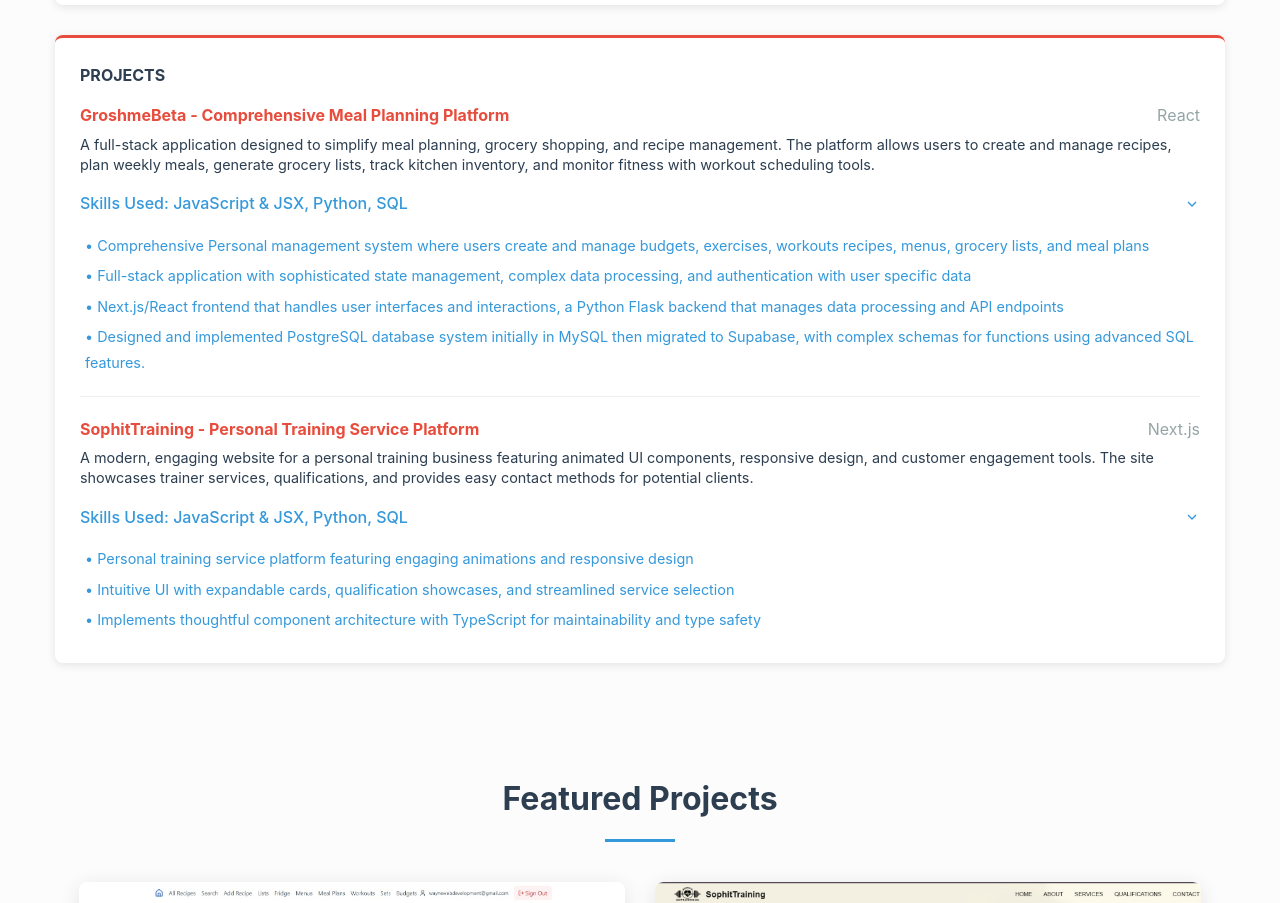
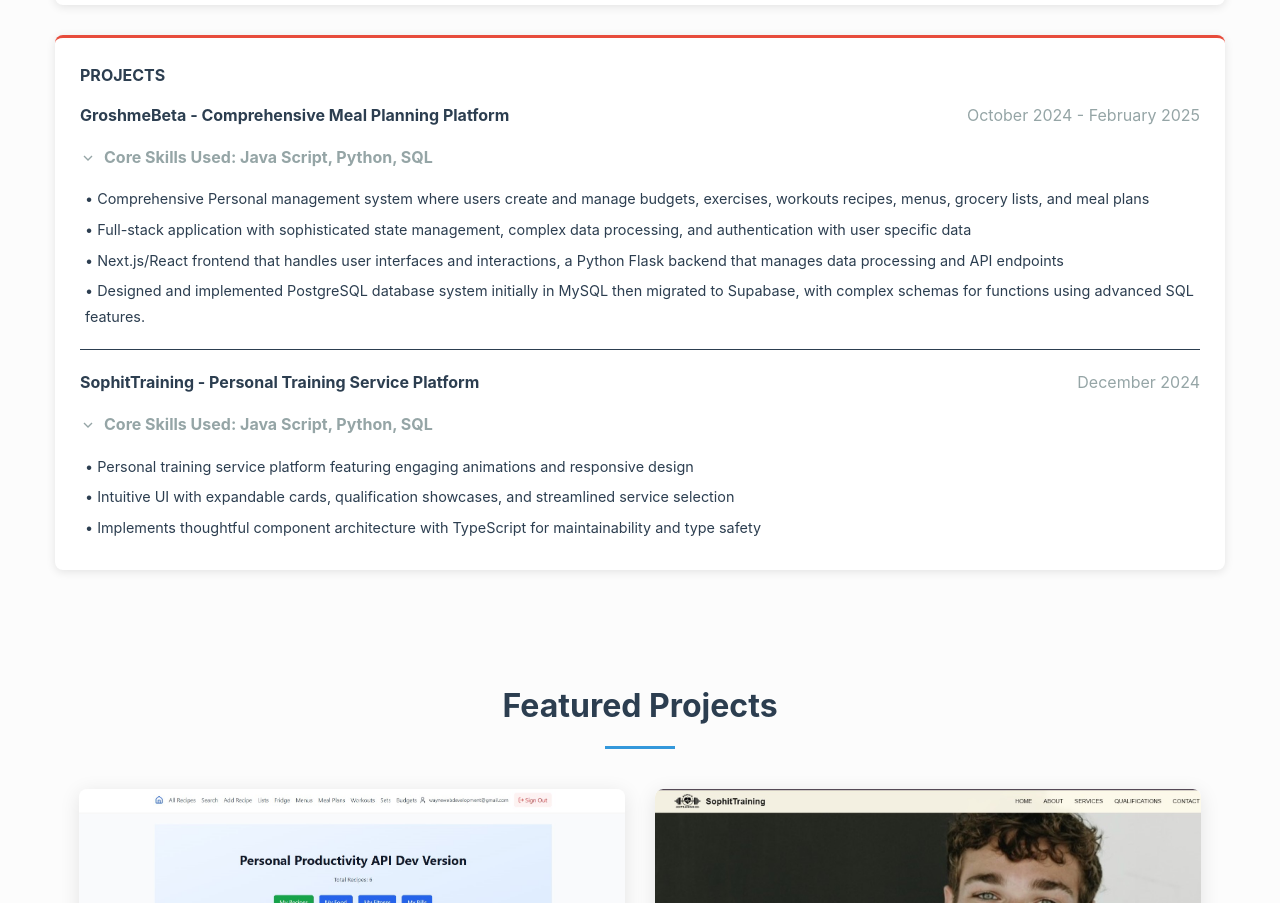
Before and after one commit to maxwell903/WayneWebDev, an Angular app: page / in a window 1280 px wide. Shown: the part 1155-2058 px from the top of the page. Built offline with nearby package versions, Linux system fonts and the light colour scheme.

Commit message:
amazing projects for groshme, working on sophit

```diff
--- a/src/app/components/projects-summary/projects-summary.component.css
+++ b/src/app/components/projects-summary/projects-summary.component.css
@@ -26,7 +26,7 @@
   .project-entry {
     margin-bottom: 20px;
     padding-bottom: 15px;
-    border-bottom: 1px solid var(--light-gray, #ecf0f1);
+    border-bottom: 1px solid var(--secondary, #2c3e50);
   }
 
   .project-entry:last-child {
@@ -43,7 +43,7 @@
 
   .project-name {
     font-weight: bold;
-    color: var(--accent, #e74c3c);
+    color: var(--secondary, #2c3e50);
   }
 
   .project-type {
@@ -82,14 +82,14 @@
   }
 
   .technology-list a {
-    color: var(--primary, #3498db);
+    color: var(--dark, #2c3e50);
     text-decoration: none;
     transition: color 0.2s ease;
     font-size: 0.9rem;
   }
 
   .technology-list a:hover {
-    color: var(--accent, #e74c3c);
+    color: var(--primary, #3498db);
   }
 
   /* Skills Section Styles */
@@ -100,26 +100,25 @@
   .skills-toggle {
     display: flex;
     align-items: center;
-    justify-content: space-between;
-    color: var(--primary, #3498db);
+    color: var(--secondary, #2c3e50);
     text-decoration: none;
     padding: 5px 0;
     font-size: 0.9rem;
     transition: color 0.2s ease;
-    font-weight: 500;
+    font-weight: bold;
   }
 
   .skills-toggle:hover {
-    color: var(--accent, #e74c3c);
+    color: var(--primary, #3498db);
   }
 
   .chevron-icon {
-    margin-left: 8px;
+    margin-right: 8px;
     transition: transform 0.3s ease;
   }
 
   .chevron-icon.small {
-    margin-left: 5px;
+    margin-right: 5px;
   }
 
   .skills-content {
--- a/src/app/components/projects-summary/projects-summary.component.html
+++ b/src/app/components/projects-summary/projects-summary.component.html
@@ -3,12 +3,11 @@
       <h2>PROJECTS</h2>
       <div *ngFor="let project of projects" class="project-entry">
         <div class="project-line">
-          <span class="project-name">{{project.title}}</span>
-          <span class="project-type">{{project.technologies[0]}}</span>
-        </div>
-        <div class="description-line">
-          <span class="description">{{project.description}}</span>
-        </div>
+            <span class="project-name">{{project.title}}</span>
+            <span class="project-type" *ngIf="project.id === 'groshme-beta'">October 2024 - February 2025</span>
+            <span class="project-type" *ngIf="project.id === 'sophit-training'">December 2024</span>
+          </div>
+
 
         <!-- Add the Skills Dropdown Component here -->
         <app-skills-dropdown [projectId]="project.id"></app-skills-dropdown>
--- a/src/app/components/skills-dropdown/skills-dropdown.component.ts
+++ b/src/app/components/skills-dropdown/skills-dropdown.component.ts
@@ -1,4 +1,4 @@
-import { Component, Input, OnInit, OnChanges } from '@angular/core';
+import { Component, Input } from '@angular/core';
 import { CommonModule } from '@angular/common';
 
 interface SkillCategory {
@@ -23,7 +23,6 @@ interface SkillItem {
         class="skills-trigger"
         (click)="toggleSkillsOpen()"
         [class.active]="isSkillsOpen">
-        <span>Skills Used: JavaScript & JSX, Python, SQL</span>
         <svg
           xmlns="http://www.w3.org/2000/svg"
           width="16"
@@ -36,6 +35,7 @@ interface SkillItem {
           class="chevron-icon">
           <polyline points="6 9 12 15 18 9"></polyline>
         </svg>
+        <span>Core Skills Used: Java Script, Python, SQL</span>
       </div>
 
       <div class="skills-content" *ngIf="isSkillsOpen">
@@ -76,25 +76,25 @@ interface SkillItem {
     }
 
     .skills-trigger {
-      color: var(--primary);
-      font-weight: 500;
+      color: var(--gray, #95a5a6);
+      font-weight: bold;
       cursor: pointer;
       display: flex;
       align-items: center;
-      justify-content: space-between;
       padding: 6px 0;
       transition: all 0.2s ease;
     }
 
     .skills-trigger:hover {
-      color: var(--accent);
+      color: var(--primary, #3498db);
     }
 
     .skills-trigger.active {
-      color: var(--accent);
+      color: var(--primary, #3498db);
     }
 
     .chevron-icon {
+      margin-right: 8px;
       transition: transform 0.3s ease;
     }
 
@@ -194,7 +194,7 @@ interface SkillItem {
     }
   `]
 })
-export class SkillsDropdownComponent implements OnInit, OnChanges {
+export class SkillsDropdownComponent {
   @Input() projectId: string = '';
 
   isSkillsOpen: boolean = false;
@@ -228,7 +228,7 @@ export class SkillsDropdownComponent implements OnInit, OnChanges {
     }
   ];
 
-  // Groshme Beta skills organized by category - Exactly as specified
+  // Groshme Beta skills organized by category
   private groshmeBetaSkills: {[key: string]: SkillItem[]} = {
     'Core Technologies': [
       { name: 'JavaScript & JSX', description: 'Primary frontend programming languages' },
```
